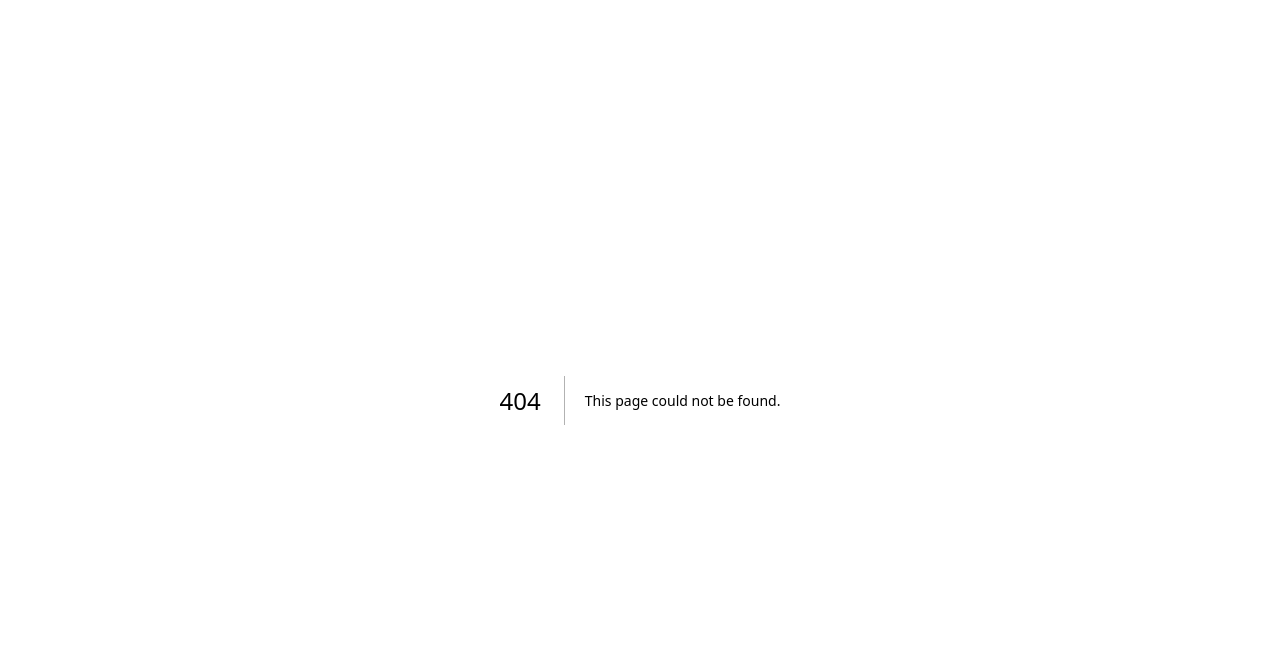
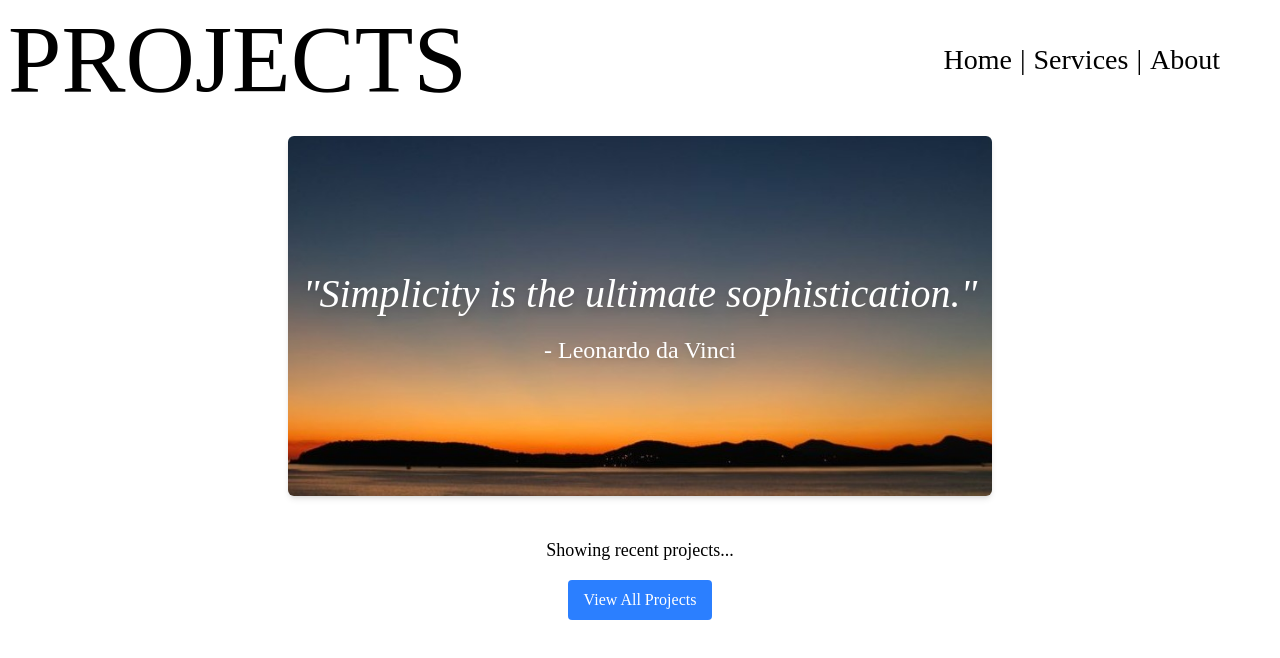
Before and after one commit to Steven101projects/Project2.NextJS-101.projects, a Next.js app: page /projects in a window 1280 px wide. Before the commit this address had no page. Shown: the top 658 px of the page. Built offline with nearby package versions, Linux system fonts and the light colour scheme.

Commit message:
Started Projects Page

```diff
--- /dev/null
+++ b/src/app/about/page.tsx
@@ -0,0 +1,12 @@
+import NavWheel from '../../components/NavWheel';
+import ExternalLinks from '../../components/ExternalLinks';
+
+export default function About(){
+    return (
+
+        <div>
+            <p className="px-2 py-1 text-8xl">ABOUT</p>
+            <NavWheel />
+        </div>
+    )
+}
--- a/src/app/home/page.tsx
+++ b/src/app/home/page.tsx
@@ -19,12 +19,14 @@ export default function Home(){
         </div>
         </div>
         <div id="centerPart" className="">
- <div id="helloWorldCard" className="right-[2vw] w-[50vw] h-[50vh] ml-3 mt-[5vh] bg-white border border-black rounded-4xl pl-6"
+<div
+  id="helloWorldCard"
+  className="right-[2vw] w-[50vw] h-[50vh] ml-3 mt-[5vh] bg-white border border-black rounded-4xl pl-6"
 >
   <h1 className="text-[7.4vw] text-[#222222]">
     Hello,<span className="italic">World!</span>
   </h1>
-<p className="relative bottom-5 text-[3.9vh] text-[#222222] ml-2">
+<p className="relative bottom-5 text-[3.9vh] text-[#222222] ml-2 italic">
   Hey there! I’m a creative and tech enthusiast who loves solving problems, thinking critically,
   and bringing ideas to life through innovation. Life can be challenging at times, <br />
   so let’s make it easier together!
@@ -34,12 +36,12 @@ export default function Home(){
 <div className="flex flex-col items-start space-y-3 mt-4" id="moreButtons">
   <p className="text-black text-2xl">To know more,</p>
 
-  <button className="relative overflow-hidden bg-black text-2xl text-white py-2 px-6 rounded-full w-56 h-20 transform transition duration-500 hover:scale-110 hover:bg-gradient-to-r hover:from-gray-300 hover:via-white hover:to-gray-300 hover:text-black shadow-lg">
+  <button className="relative hover:font-mono overflow-hidden hover:border-2 hover:border-black bg-black text-2xl text-white py-2 px-6 rounded-full w-56 h-20 transform transition duration-500 hover:scale-110 hover:bg-gradient-to-r hover:from-gray-300 hover:via-white hover:to-gray-300 hover:text-black shadow-lg">
     <span className="relative z-10">Recent Projects</span>
     <span className="absolute inset-0 bg-gradient-to-r from-transparent via-white/40 to-transparent opacity-0 hover:opacity-100 transition-opacity duration-700"></span>
   </button>
 
-  <button className="relative overflow-hidden bg-black text-2xl text-white py-2 px-6 rounded-full w-56 h-20 transform transition duration-500 hover:scale-110 hover:bg-gradient-to-r hover:from-gray-300 hover:via-white hover:to-gray-300 hover:text-black shadow-lg">
+  <button className="relative hover:font-mono overflow-hidden hover:border-2 hover:border-black bg-black text-2xl text-white py-2 px-6 rounded-full w-56 h-20 transform transition duration-500 hover:scale-110 hover:bg-gradient-to-r hover:from-gray-300 hover:via-white hover:to-gray-300 hover:text-black shadow-lg">
     <span className="relative z-10">Let’s Talk!</span>
     <span className="absolute inset-0 bg-gradient-to-r from-transparent via-white/40 to-transparent opacity-0 hover:opacity-100 transition-opacity duration-700"></span>
   </button>
@@ -49,7 +51,7 @@ export default function Home(){
   <img
     src="/earth.gif"
     alt="Earth"
-    className="absolute top-[42vh] right-[13vw] w-[55vw] h-[55vh] object-contain"
+    className="absolute top-[38vh] right-[11vw] w-[60vw] h-[60vh] object-contain"
   />
         </div>
         </div>
--- /dev/null
+++ b/src/app/projects/page.tsx
@@ -0,0 +1,51 @@
+"use client"
+
+import ProjectHeader from "@/components/projects-components/ProjectsHeader";
+import { ViewAllProjects, RecentProjects } from "@/components/projects-components/ViewProjects";
+import { useState } from "react";
+
+export default function Projects() {
+  // Array of quotes
+  const quotes = [
+    { text: "Every brushstroke is a step toward mastery.", author: "Nikola Tesla" },
+    { text: "Creativity takes courage.", author: "Henri Matisse" },
+    { text: "Art enables us to find ourselves and lose ourselves at the same time.", author: "Thomas Merton" },
+    { text: "Simplicity is the ultimate sophistication.", author: "Leonardo da Vinci" },
+  ];
+
+    const [showAll, setShowAll] = useState(false);
+
+  // Pick a random quote each time the component loads
+  const randomQuote = quotes[Math.floor(Math.random() * quotes.length)];
+
+  return (
+    <div>
+      <ProjectHeader />
+      <div id="quoteBlock" className="relative flex justify-center items-center mt-6">
+        {/* Image */}
+        <img
+          src="quotes.jpg"
+          className="w-[55vw] h-[45vh] object-cover shadow-md rounded-md"
+          alt="Quote Block"
+        />
+
+        {/* Centered quote text overlay */}
+        <div className="absolute text-center text-white px-6">
+          <p className="text-[5vh] italic mb-2 drop-shadow-lg">
+            "{randomQuote.text}"
+          </p>
+          <p className="text-[3vh] font-light drop-shadow-md">
+            - {randomQuote.author}
+          </p>
+        </div>
+      </div>
+      <div id="projects" className="mt-10">
+        {showAll ? (
+          <ViewAllProjects  setShowAll={setShowAll} />
+        ) : (
+          <RecentProjects setShowAll={setShowAll} />
+        )}
+      </div>
+    </div>
+  );
+}
--- /dev/null
+++ b/src/app/services/page.tsx
@@ -0,0 +1,10 @@
+
+
+export default function Services(){
+
+    return (
+        <div>
+            Herllo!
+        </div>
+    )
+}
--- a/src/components/NavWheel.tsx
+++ b/src/components/NavWheel.tsx
@@ -3,36 +3,48 @@ import Link from "next/link";
 export default function NavWheel() {
   return (
     <div className="wheel flex flex-col text-white justify-center">
+      {/* Projects */}
       <Link
         href="/projects"
-        className="relative text-[2vw] mb-[3vw] ml-[2vw] hover:text-black transition duration-500 transform hover:scale-110 overflow-hidden rounded-md hover:bg-gradient-to-r hover:from-gray-300 hover:via-white hover:to-gray-300"
+        className="group relative text-[2vw] mb-[3vw] ml-[2vw] pl-0.5 hover:text-black hover:font-mono transition-all duration-200 transform hover:scale-110 overflow-hidden rounded-md"
       >
         <span className="relative z-10">Projects</span>
-        <span className="absolute inset-0 bg-gradient-to-r from-transparent via-white/40 to-transparent opacity-0 hover:opacity-100 transition-opacity duration-700"></span>
+
+        {/* Soft persistent background on hover */}
+        <span className="absolute inset-0 bg-gradient-to-r from-gray-200 via-white/80 to-transparent opacity-0 group-hover:opacity-100 transition-opacity duration-500 ease-in-out"></span>
+
+        {/* Shimmer overlay moving across */}
+        <span className="absolute inset-0 bg-gradient-to-r from-white/70 via-white/40 to-transparent translate-x-[-100%] group-hover:translate-x-[100%] transition-transform duration-1000 ease-in-out"></span>
       </Link>
 
+      {/* About */}
       <Link
         href="/about"
-        className="relative text-[2vw] mb-[3vw] ml-[6vw] hover:text-black transition duration-500 transform hover:scale-110 overflow-hidden rounded-md hover:bg-gradient-to-r hover:from-gray-300 hover:via-white hover:to-gray-300"
+        className="group relative text-[2vw] mb-[3vw] ml-[6vw] hover:font-mono pl-0.5 hover:text-black transition-all duration-200 transform hover:scale-110 overflow-hidden rounded-md"
       >
         <span className="relative z-10">About</span>
-        <span className="absolute inset-0 bg-gradient-to-r from-transparent via-white/40 to-transparent opacity-0 hover:opacity-100 transition-opacity duration-700"></span>
+        <span className="absolute inset-0 bg-gradient-to-r from-gray-200 via-white/80 to-transparent opacity-0 group-hover:opacity-100 transition-opacity duration-500 ease-in-out"></span>
+        <span className="absolute inset-0 bg-gradient-to-r from-white/70 via-white/40 to-transparent translate-x-[-100%] group-hover:translate-x-[100%] transition-transform duration-1000 ease-in-out"></span>
       </Link>
 
+      {/* Services */}
       <Link
         href="/services"
-        className="relative text-[2vw] mb-[3vw] ml-[6vw] hover:text-black transition duration-500 transform hover:scale-110 overflow-hidden rounded-md hover:bg-gradient-to-r hover:from-gray-300 hover:via-white hover:to-gray-300"
+        className="group relative text-[2vw] mb-[3vw] ml-[6vw] hover:font-mono pl-0.5 hover:text-black transition-all duration-200 transform hover:scale-110 overflow-hidden rounded-md"
       >
         <span className="relative z-10">Services</span>
-        <span className="absolute inset-0 bg-gradient-to-r from-transparent via-white/40 to-transparent opacity-0 hover:opacity-100 transition-opacity duration-700"></span>
+        <span className="absolute inset-0 bg-gradient-to-r from-gray-200 via-white/80 to-transparent opacity-0 group-hover:opacity-100 transition-opacity duration-500 ease-in-out"></span>
+        <span className="absolute inset-0 bg-gradient-to-r from-white/70 via-white/40 to-transparent translate-x-[-100%] group-hover:translate-x-[100%] transition-transform duration-1000 ease-in-out"></span>
       </Link>
 
+      {/* Home */}
       <Link
         href="/home"
-        className="relative text-[2vw] ml-[2vw] hover:text-black transition duration-500 transform hover:scale-110 overflow-hidden rounded-md hover:bg-gradient-to-r hover:from-gray-300 hover:via-white hover:to-gray-300"
+        className="group relative text-[2vw] ml-[2vw] pl-0.5 hover:font-mono hover:text-black transition-all duration-200 transform hover:scale-110 overflow-hidden rounded-md"
       >
         <span className="relative z-10">Home</span>
-        <span className="absolute inset-0 bg-gradient-to-r from-transparent via-white/40 to-transparent opacity-0 hover:opacity-100 transition-opacity duration-700"></span>
+        <span className="absolute inset-0 bg-gradient-to-r from-gray-200 via-white/80 to-transparent opacity-0 group-hover:opacity-100 transition-opacity duration-500 ease-in-out"></span>
+        <span className="absolute inset-0 bg-gradient-to-r from-white/70 via-white/40 to-transparent translate-x-[-100%] group-hover:translate-x-[100%] transition-transform duration-1000 ease-in-out"></span>
       </Link>
     </div>
   );
--- /dev/null
+++ b/src/components/projects-components/ProjectsHeader.tsx
@@ -0,0 +1,34 @@
+import Link from "next/link";
+
+export default function ProjectHeader() {
+  return (
+    <header className="flex justify-between items-center mt-[8px] pr-[60px]">
+      {/* Left side — fixed title size */}
+      <p className="px-2 py-1 text-8xl">PROJECTS</p>
+
+      {/* Right side — fixed nav links */}
+      <nav className="flex items-center space-x-2 text-[28px]">
+        <Link
+          href="/home"
+          className="hover:underline hover:font-semibold transition-all duration-300"
+        >
+          Home
+        </Link>
+        <span>|</span>
+        <Link
+          href="/services"
+          className="hover:underline hover:font-semibold transition-all duration-300"
+        >
+          Services
+        </Link>
+        <span>|</span>
+        <Link
+          href="/about"
+          className="hover:underline hover:font-semibold transition-all duration-300"
+        >
+          About
+        </Link>
+      </nav>
+    </header>
+  );
+}
--- /dev/null
+++ b/src/components/projects-components/ViewProjects.tsx
@@ -0,0 +1,37 @@
+"use client";
+
+interface ProjectProps {
+  setShowAll: (value: boolean) => void;
+}
+
+export function RecentProjects({ setShowAll }: ProjectProps) {
+  return (
+    <div className="text-center">
+      {/* Your recent projects content here */}
+      <p className="mb-4 text-lg">Showing recent projects...</p>
+
+      <button
+        onClick={() => setShowAll(true)}
+        className="px-4 py-2 bg-blue-500 text-white rounded hover:bg-blue-600 transition"
+      >
+        View All Projects
+      </button>
+    </div>
+  );
+}
+
+export function ViewAllProjects({ setShowAll }: ProjectProps) {
+  return (
+    <div className="text-center">
+      {/* Your full project list content here */}
+      <p className="mb-4 text-lg">Showing all projects...</p>
+
+      <button
+        onClick={() => setShowAll(false)}
+        className="px-4 py-2 bg-gray-500 text-white rounded hover:bg-gray-600 transition"
+      >
+        Back to Recent Projects
+      </button>
+    </div>
+  );
+}
```
Also changed, not shown: public/quotes.jpg (added).
